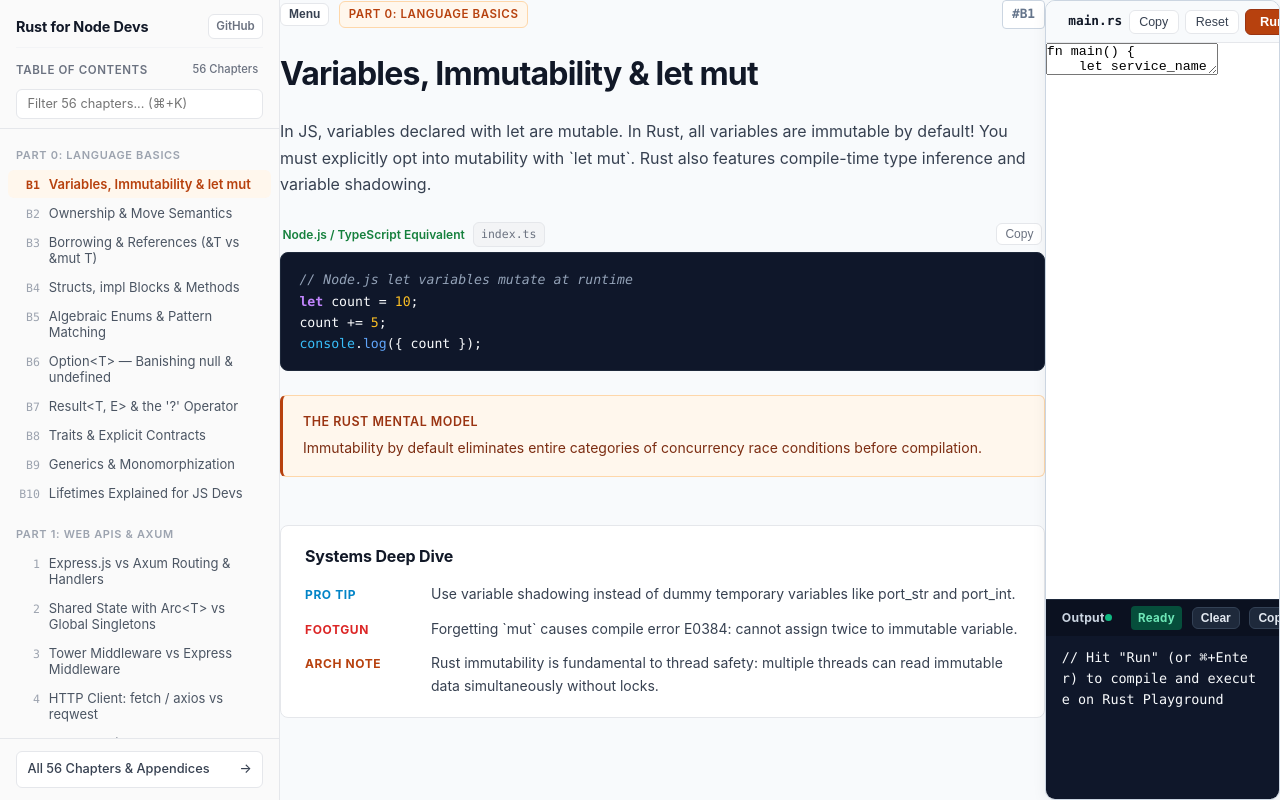
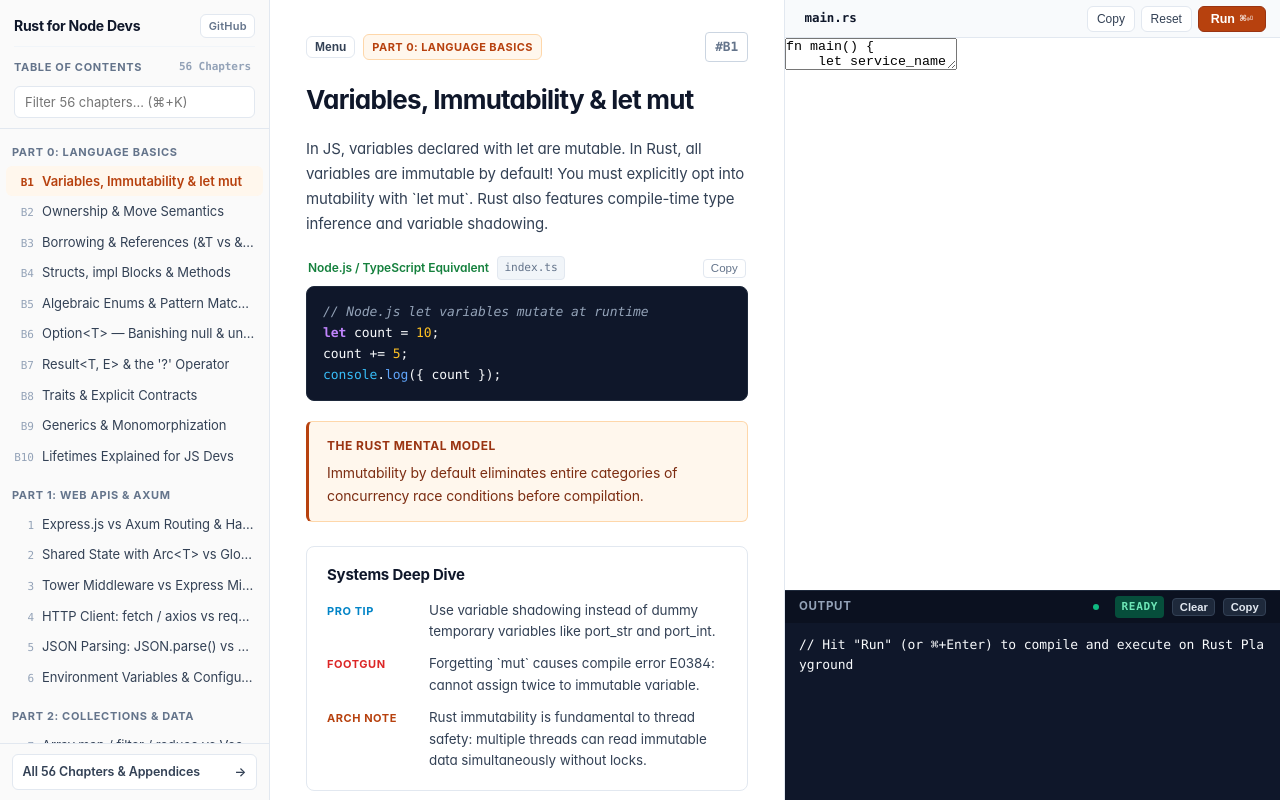
Before and after one commit to nadimtuhin/rust-for-node-devs, an Astro site: page / in a window 1280 px wide. Built offline with nearby package versions, Linux system fonts and the light colour scheme; Astro itself is replaced by a stand-in of ours.

Commit message:
style(typography): refine modular scale, vertical rhythm, and reading column balance

```diff
--- a/src/components/LessonDetail.astro
+++ b/src/components/LessonDetail.astro
@@ -19,17 +19,17 @@ const hasNext = currentIndex !== -1 && currentIndex < keys.length - 1;
 const prevTitle = hasPrev ? chaptersData[keys[currentIndex - 1]].title : '';
 const nextTitle = hasNext ? chaptersData[keys[currentIndex + 1]].title : '';
 ---
-<article class="lesson-detail-panel gitbook-article-intro" id="detailPanel" aria-labelledby="detailTitle">
+<article class="lesson-detail-panel" id="detailPanel" aria-labelledby="detailTitle">
   <div class="detail-badge-row gitbook-breadcrumb">
-    <div style="display: flex; align-items: center; gap: 0.6rem;">
+    <div style="display: flex; align-items: center; gap: 0.5rem;">
       <button id="sidebarExpandBtn" class="sidebar-expand-btn" onclick="toggleSidebar()" aria-label="Toggle Table of Contents sidebar" title="Toggle Table of Contents">Menu</button>
       <span class="part-tag" id="detailPartTag">{chapter.part}</span>
     </div>
     <span class="gitbook-chapter-id" id="detailId">#{chapter.num}</span>
   </div>
 
-  <h1 class="lesson-title gitbook-title" id="detailTitle">{chapter.title}</h1>
-  <p class="lesson-desc gitbook-desc" id="detailDesc">
+  <h1 class="lesson-title" id="detailTitle">{chapter.title}</h1>
+  <p class="lesson-desc" id="detailDesc">
     {chapter.desc}
   </p>
 
@@ -44,7 +44,7 @@ const nextTitle = hasNext ? chaptersData[keys[currentIndex + 1]].title : '';
     <pre class="node-code" id="detailNodeCode" tabindex="0" role="region" aria-label="Node.js code example"><code set:html={highlightedNodeCode}></code></pre>
   </div>
 
-  <div class="rust-why-box gitbook-callout-box" role="region" aria-label="Rust Mental Model Rationale">
+  <div class="rust-why-box" role="region" aria-label="Rust Mental Model Rationale">
     <div class="rust-why-title">The Rust Mental Model</div>
     <p class="rust-why-desc" id="detailRustWhy">
       {chapter.why}
@@ -71,28 +71,28 @@ const nextTitle = hasNext ? chaptersData[keys[currentIndex + 1]].title : '';
 
 <style>
   .chapter-insight-section {
-    margin-top: 1.5rem;
+    margin-top: 0.25rem;
   }
 
   .insight-card {
     background: #ffffff;
     border: 1px solid var(--border);
     border-radius: var(--radius-md);
-    padding: 1.25rem 1.5rem;
+    padding: 1.125rem 1.25rem;
   }
 
   .insight-heading {
-    font-size: 1rem;
+    font-size: 0.9375rem;
     font-weight: 700;
     color: var(--text);
-    margin: 0 0 1rem;
-    letter-spacing: -0.01em;
+    margin: 0 0 0.875rem;
+    letter-spacing: -0.015em;
   }
 
   .insight-definition-list {
     display: grid;
-    grid-template-columns: 110px 1fr;
-    gap: 0.75rem 1rem;
+    grid-template-columns: 88px 1fr;
+    gap: 0.625rem 0.875rem;
     margin: 0;
     align-items: baseline;
   }
@@ -105,7 +105,7 @@ const nextTitle = hasNext ? chaptersData[keys[currentIndex + 1]].title : '';
   }
 
   .insight-term {
-    font-size: 0.75rem;
+    font-size: 0.6875rem;
     font-weight: 700;
     text-transform: uppercase;
     letter-spacing: 0.05em;
@@ -125,8 +125,8 @@ const nextTitle = hasNext ? chaptersData[keys[currentIndex + 1]].title : '';
 
   .insight-desc {
     margin: 0;
-    font-size: 0.875rem;
-    line-height: 1.6;
+    font-size: 0.84rem;
+    line-height: 1.62;
     color: var(--text-body);
   }
 </style>
--- a/src/components/Playground.astro
+++ b/src/components/Playground.astro
@@ -7,7 +7,7 @@ const { chapterKey = 'basic_vars' } = Astro.props;
 import { chaptersData } from '../data/chapters';
 const chapter = chaptersData[chapterKey] || chaptersData['basic_vars'];
 ---
-<div class="playground-column gitbook-sandbox" id="playgroundSection" role="region" aria-label="Interactive Rust Code Playground">
+<div class="playground-column" id="playgroundSection" role="region" aria-label="Interactive Rust Code Playground">
   <div class="editor-toolbar" role="toolbar" aria-label="Code Editor Toolbar">
     <div class="editor-tab-group">
       <div class="editor-tab" id="editorCurrentFile" aria-label={`Active file: main.rs — ${chapter.title}`}>main.rs</div>
--- a/src/styles/global.css
+++ b/src/styles/global.css
@@ -32,14 +32,41 @@
   --panel: #ffffff;
   --sidebar-nav: #fafafa;         /* Ultra-soft off-white sidebar */
   --detail-bg: #ffffff;
-  --border: #e5e7eb;              /* Crisp GitBook border (Gray 200) */
-  --border-subtle: #f3f4f6;       /* Gray 100 */
-  --border-dark: #d1d5db;         /* Gray 300 */
+  --border: #e2e8f0;              /* Crisp GitBook / Slate 200 border */
+  --border-subtle: #f1f5f9;       /* Gray / Slate 100 */
+  --border-dark: #cbd5e1;         /* Slate 300 */
 
   /* TYPOGRAPHY SCALE (CLEAN EDITORIAL READABILITY) */
-  --text: #111827;                /* Slate 900 (16:1 WCAG AAA on white) */
-  --text-body: #374151;           /* Slate 700 (9:1 WCAG AAA on white) */
-  --text-muted: #6b7280;          /* Slate 500 (4.6:1 WCAG AA on white) */
+  --text: #0f172a;                /* Slate 900 (16:1 WCAG AAA on white) */
+  --text-body: #334155;           /* Slate 700 (9:1 WCAG AAA on white) */
+  --text-muted: #64748b;          /* Slate 500 (4.6:1 WCAG AA on white) */
+  --text-tertiary: #94a3b8;       /* Slate 400 */
+
+  /* TYPOGRAPHY SCALE (MODULAR 1.200 - 1.250 SCALE) */
+  --font-size-3xs: 0.625rem;      /* 10px */
+  --font-size-2xs: 0.6875rem;     /* 11px */
+  --font-size-xs: 0.75rem;        /* 12px */
+  --font-size-sm: 0.8125rem;      /* 13px */
+  --font-size-base: 0.875rem;     /* 14px */
+  --font-size-md: 0.9375rem;      /* 15px */
+  --font-size-lg: 1.0625rem;      /* 17px */
+  --font-size-xl: 1.25rem;        /* 20px */
+  --font-size-2xl: 1.625rem;      /* 26px */
+  --font-size-3xl: 2rem;          /* 32px */
+
+  /* LINE HEIGHTS */
+  --leading-tight: 1.22;
+  --leading-snug: 1.35;
+  --leading-normal: 1.5;
+  --leading-relaxed: 1.62;
+  --leading-prose: 1.68;
+
+  /* LETTER SPACING (TRACKING) */
+  --tracking-tighter: -0.03em;
+  --tracking-tight: -0.02em;
+  --tracking-normal: -0.005em;
+  --tracking-wide: 0.04em;
+  --tracking-wider: 0.06em;
 
   /* FOCUS STATES */
   --focus-ring: #b7410e;
@@ -68,8 +95,8 @@
   --shadow-lg: 0 10px 15px -3px rgba(0, 0, 0, 0.05), 0 4px 6px -4px rgba(0, 0, 0, 0.05);
 
   /* FONT FAMILIES */
-  --font-ui: -apple-system, BlinkMacSystemFont, 'Segoe UI', Roboto, Helvetica, Arial, sans-serif;
-  --font-mono: 'JetBrains Mono', ui-monospace, SFMono-Regular, Menlo, Monaco, Consolas, monospace;
+  --font-ui: "Inter", -apple-system, BlinkMacSystemFont, "Segoe UI", Roboto, "Helvetica Neue", sans-serif;
+  --font-mono: "JetBrains Mono", ui-monospace, SFMono-Regular, Menlo, Monaco, Consolas, "Liberation Mono", monospace;
 }
 
 * {
@@ -161,14 +188,18 @@ select:focus-visible,
 body {
   font-family: var(--font-ui);
   background: var(--bg);
-  color: var(--text);
-  line-height: 1.6;
+  color: var(--text-body);
+  font-size: var(--font-size-md);
+  line-height: var(--leading-prose);
+  letter-spacing: var(--tracking-normal);
   height: 100vh;
   display: flex;
   flex-direction: column;
   overflow: hidden;
   -webkit-font-smoothing: antialiased;
   -moz-osx-font-smoothing: grayscale;
+  text-rendering: optimizeLegibility;
+  font-feature-settings: "cv02", "cv03", "cv04", "cv11";
 }
 
 /* ==========================================================================
@@ -176,54 +207,57 @@ body {
    ========================================================================== */
 h1, .view-hero-title, .lesson-title {
   font-family: var(--font-ui);
-  font-size: 1.75rem;
-  font-weight: 800;
-  letter-spacing: -0.025em;
-  line-height: 1.3;
+  font-size: var(--font-size-2xl);
+  font-weight: 750;
+  letter-spacing: var(--tracking-tighter);
+  line-height: var(--leading-tight);
   color: var(--text);
 }
 
 h2, .diagram-title {
   font-family: var(--font-ui);
-  font-size: 1.35rem;
-  font-weight: 700;
-  letter-spacing: -0.02em;
-  line-height: 1.35;
+  font-size: var(--font-size-xl);
+  font-weight: 700;
+  letter-spacing: var(--tracking-tight);
+  line-height: var(--leading-snug);
   color: var(--text);
 }
 
 h3, .deepdive-title, .pitfall-title {
   font-family: var(--font-ui);
-  font-size: 1.125rem;
-  font-weight: 700;
-  letter-spacing: -0.01em;
-  line-height: 1.4;
+  font-size: var(--font-size-lg);
+  font-weight: 650;
+  letter-spacing: -0.015em;
+  line-height: 1.38;
   color: var(--text);
 }
 
 h4 {
   font-family: var(--font-ui);
-  font-size: 1rem;
-  font-weight: 700;
+  font-size: 0.9375rem;
+  font-weight: 650;
+  letter-spacing: -0.01em;
   color: var(--text);
 }
 
 p, .lesson-desc, .view-hero-desc {
   font-family: var(--font-ui);
-  font-size: 0.9375rem;
-  line-height: 1.65;
+  font-size: var(--font-size-md);
+  line-height: var(--leading-prose);
   color: var(--text-body);
+  letter-spacing: -0.008em;
 }
 
 code, kbd, samp, pre {
   font-family: var(--font-mono);
+  font-feature-settings: "liga" 0;
 }
 
 code {
-  font-size: 0.875em;
+  font-size: 0.8125rem;
   background: var(--border-subtle);
   color: var(--go-navy);
-  padding: 0.15rem 0.4rem;
+  padding: 0.125rem 0.375rem;
   border-radius: 4px;
   border: 1px solid var(--border);
 }
@@ -702,9 +736,10 @@ header {
   color: var(--text);
 }
 
-/* COLUMN 1: SIDEBAR (300px) */
+/* COLUMN 1: SIDEBAR (270px) */
 .chapters-sidebar {
-  width: 280px;
+  width: 270px;
+  min-width: 270px;
   background: var(--sidebar-nav);
   border-right: 1px solid var(--border);
   overflow-y: auto;
@@ -715,13 +750,13 @@ header {
 }
 
 .studio-container.sidebar-collapsed .chapters-sidebar {
-  margin-left: -280px;
+  margin-left: -270px;
   opacity: 0;
   pointer-events: none;
 }
 
 .sidebar-header-box {
-  padding: 0.85rem 1rem 0.6rem 1rem;
+  padding: 0.875rem 0.875rem 0.625rem 0.875rem;
   background: var(--sidebar-nav);
   border-bottom: 1px solid var(--border);
   position: sticky;
@@ -732,34 +767,36 @@ header {
   display: flex;
   justify-content: space-between;
   align-items: center;
-  margin-bottom: 0.75rem;
+  margin-bottom: 0.625rem;
   padding-bottom: 0.5rem;
   border-bottom: 1px solid var(--border-subtle);
 }
 .sidebar-brand-row .brand {
-  font-size: 0.9rem;
+  font-size: 0.875rem;
   font-weight: 700;
   color: var(--text);
   text-decoration: none;
-  letter-spacing: -0.01em;
+  letter-spacing: -0.02em;
 }
 .sidebar-brand-row .brand:hover {
   color: var(--rust-primary);
 }
 .sidebar-github-link {
-  font-size: 0.72rem;
+  font-size: 0.6875rem;
   font-weight: 600;
   color: var(--text-muted);
   text-decoration: none;
   border: 1px solid var(--border);
   background: #ffffff;
-  padding: 0.15rem 0.45rem;
+  padding: 0.125rem 0.45rem;
   border-radius: var(--radius-sm);
   transition: all 0.15s ease;
+  letter-spacing: 0.02em;
 }
 .sidebar-github-link:hover {
   background: var(--border-subtle);
   color: var(--text);
+  border-color: var(--border-dark);
 }
 .sidebar-title-row {
   display: flex;
@@ -804,7 +841,7 @@ header {
 }
 .sidebar-appendices-footer {
   margin-top: auto;
-  padding: 0.75rem 1rem;
+  padding: 0.625rem 0.75rem;
   border-top: 1px solid var(--border);
   background: var(--sidebar-nav);
   position: sticky;
@@ -814,11 +851,11 @@ header {
   display: flex;
   justify-content: space-between;
   align-items: center;
-  font-size: 0.8rem;
-  font-weight: 500;
+  font-size: 0.78rem;
+  font-weight: 600;
   color: var(--text-body);
   text-decoration: none;
-  padding: 0.45rem 0.65rem;
+  padding: 0.4rem 0.6rem;
   border-radius: var(--radius-sm);
   background: #ffffff;
   border: 1px solid var(--border);
@@ -830,18 +867,19 @@ header {
   color: var(--rust-primary);
 }
 .sidebar-title {
-  font-size: 0.72rem;
-  font-weight: 600;
+  font-size: 0.6875rem;
+  font-weight: 700;
   text-transform: uppercase;
-  letter-spacing: 0.05em;
+  letter-spacing: var(--tracking-wider);
   color: var(--text-muted);
 }
 .sidebar-badge-count {
   background: transparent;
-  color: var(--text-muted);
-  font-size: 0.7rem;
-  font-weight: 500;
-  padding: 0.1rem 0.3rem;
+  color: var(--text-tertiary);
+  font-size: 0.6875rem;
+  font-weight: 600;
+  font-family: var(--font-mono);
+  padding: 0.05rem 0.25rem;
 }
 
 .sidebar-search-box {
@@ -851,11 +889,12 @@ header {
 }
 .sidebar-search-box input {
   width: 100%;
+  height: 32px;
   background: #ffffff;
   border: 1px solid var(--border);
   border-radius: var(--radius-sm);
-  padding: 0.4rem 2rem 0.4rem 0.65rem;
-  font-size: 0.8rem;
+  padding: 0.35rem 1.85rem 0.35rem 0.625rem;
+  font-size: 0.8125rem;
   color: var(--text);
   outline: none;
   transition: border-color 0.15s, box-shadow 0.15s;
@@ -864,7 +903,7 @@ header {
 .sidebar-search-box input:focus {
   background: #ffffff;
   border-color: var(--rust-primary);
-  box-shadow: 0 0 0 2px rgba(194, 65, 12, 0.12);
+  box-shadow: 0 0 0 2px rgba(183, 65, 14, 0.12);
 }
 .clear-search-btn {
   position: absolute;
@@ -890,36 +929,37 @@ header {
 }
 
 .sidebar-part-label {
-  padding: 1.1rem 1rem 0.3rem 1rem;
+  padding: 0.875rem 0.75rem 0.25rem 0.75rem;
   font-size: 0.6875rem;
-  font-weight: 600;
+  font-weight: 700;
   text-transform: uppercase;
-  letter-spacing: 0.06em;
-  color: #9ca3af;
+  letter-spacing: var(--tracking-wider);
+  color: var(--text-muted);
   background: transparent;
 }
 
 .chapter-nav-item {
-  width: calc(100% - 1rem);
-  margin: 0.0625rem 0.5rem;
+  width: calc(100% - 0.75rem);
+  margin: 1px 0.375rem;
   border: none;
   background: transparent;
   text-align: left;
   font-family: inherit;
-  padding: 0.375rem 0.65rem;
-  border-radius: 6px;
+  padding: 0.35rem 0.5rem;
+  border-radius: var(--radius-sm);
   display: flex;
   align-items: baseline;
-  gap: 0.55rem;
+  gap: 0.5rem;
   cursor: pointer;
   font-size: 0.8125rem;
-  color: #4b5563;
+  color: var(--text-body);
   transition: background 0.12s ease, color 0.12s ease;
   user-select: none;
+  line-height: 1.4;
 }
 .chapter-nav-item:hover {
-  background: #f3f4f6;
-  color: #111827;
+  background: #f1f5f9;
+  color: var(--text);
 }
 .chapter-nav-item.active {
   background: #fff7ed;
@@ -933,9 +973,9 @@ header {
 
 .chapter-num {
   font-family: var(--font-mono);
-  font-size: 0.72rem;
-  color: #9ca3af;
-  min-width: 1.35rem;
+  font-size: 0.6875rem;
+  color: var(--text-tertiary);
+  min-width: 1.25rem;
   text-align: right;
   flex-shrink: 0;
 }
@@ -944,42 +984,56 @@ header {
   font-weight: 600;
 }
 
-/* COLUMN 2: LESSON DETAIL PANEL (GitBook Reading Experience) */
-.lesson-detail-panel {
-  flex: 1 1 540px;
-  min-width: 440px;
-  max-width: 720px;
-  background: #ffffff;
-  border-right: 1px solid var(--border);
-  padding: 2.25rem 2.5rem;
+.chapter-nav-title {
+  white-space: nowrap;
+  overflow: hidden;
+  text-overflow: ellipsis;
+  letter-spacing: -0.005em;
+}
+
+/* COLUMN 2: LESSON DETAIL READING COLUMN */
+.lesson-column {
+  flex: 1 1 520px;
+  min-width: 380px;
+  max-width: 660px;
+  height: 100%;
   overflow-y: auto;
   -webkit-overflow-scrolling: touch;
-  flex-shrink: 0;
+  background: var(--bg);
+  border-right: 1px solid var(--border);
   display: flex;
   flex-direction: column;
-  gap: 1.5rem;
-  transition: width 0.25s ease, max-width 0.25s ease;
-}
-
-.studio-container.sidebar-collapsed .lesson-detail-panel {
-  max-width: 840px;
+  transition: max-width 0.25s ease;
+}
+
+.studio-container.sidebar-collapsed .lesson-column {
+  max-width: 800px;
+}
+
+.lesson-detail-panel {
+  width: 100%;
+  padding: 2rem 2.25rem 3.5rem 2.25rem;
+  display: flex;
+  flex-direction: column;
+  gap: 1.25rem;
+  box-sizing: border-box;
 }
 
 .detail-badge-row {
   display: flex;
   align-items: center;
   justify-content: space-between;
-  margin-bottom: 0.1rem;
+  margin-bottom: 0.125rem;
 }
 .part-tag {
-  font-size: 0.72rem;
-  font-weight: 600;
+  font-size: 0.6875rem;
+  font-weight: 700;
   text-transform: uppercase;
-  letter-spacing: 0.05em;
+  letter-spacing: var(--tracking-wide);
   color: var(--rust-primary);
   background: var(--rust-light);
   border: 1px solid var(--rust-border);
-  padding: 0.2rem 0.55rem;
+  padding: 0.15rem 0.5rem;
   border-radius: var(--radius-sm);
 }
 
@@ -990,14 +1044,14 @@ header {
 .node-box-wrap {
   display: flex;
   flex-direction: column;
-  gap: 0.35rem;
+  gap: 0.375rem;
 }
 
 .node-header-row {
   display: flex;
   justify-content: space-between;
   align-items: center;
-  padding: 0 0.15rem;
+  padding: 0 0.125rem;
 }
 .node-lang-pill {
   font-size: 0.75rem;
@@ -1006,15 +1060,16 @@ header {
   display: inline-flex;
   align-items: center;
   gap: 0.3rem;
+  letter-spacing: -0.005em;
 }
 .node-file-tag {
-  font-size: 0.72rem;
+  font-size: 0.7rem;
   font-weight: 500;
   color: var(--text-muted);
   font-family: var(--font-mono);
   background: var(--border-subtle);
-  padding: 0.15rem 0.45rem;
-  border-radius: var(--radius-sm);
+  padding: 0.1rem 0.4rem;
+  border-radius: 4px;
   border: 1px solid var(--border);
 }
 
@@ -1023,13 +1078,13 @@ header {
   border: 1px solid var(--border);
   color: var(--text-muted);
   cursor: pointer;
-  font-size: 0.75rem;
+  font-size: 0.72rem;
   font-weight: 500;
   display: inline-flex;
   align-items: center;
   gap: 0.25rem;
-  padding: 0.2rem 0.5rem;
-  border-radius: var(--radius-sm);
+  padding: 0.15rem 0.45rem;
+  border-radius: 4px;
   transition: all 0.15s;
 }
 .copy-snippet-btn:hover {
@@ -1044,13 +1099,13 @@ header {
 
 .node-code {
   font-family: var(--font-mono);
-  font-size: 0.825rem;
+  font-size: 0.8125rem;
   background: #0f172a;
   color: #f8fafc;
-  padding: 1rem 1.15rem;
+  padding: 0.875rem 1rem;
   border-radius: 8px;
   overflow-x: auto;
-  line-height: 1.6;
+  line-height: 1.62;
   white-space: pre;
   word-break: normal;
   border: 1px solid #1e293b;
@@ -1094,20 +1149,20 @@ header {
   border: 1px solid var(--rust-border);
   border-left: 3px solid var(--rust-primary);
   border-radius: 6px;
-  padding: 1rem 1.25rem;
+  padding: 0.875rem 1.125rem;
 }
 .rust-why-title {
-  font-size: 0.78rem;
-  font-weight: 600;
+  font-size: 0.75rem;
+  font-weight: 700;
   text-transform: uppercase;
-  letter-spacing: 0.04em;
+  letter-spacing: var(--tracking-wide);
   color: #9a3412;
   margin-bottom: 0.35rem;
 }
 .rust-why-desc {
   font-size: 0.875rem;
   color: #7c2d12;
-  line-height: 1.6;
+  line-height: 1.65;
 }
 
 .lesson-nav-footer {
@@ -1160,7 +1215,8 @@ header {
 }
 
 .editor-toolbar {
-  padding: 0.45rem 1rem;
+  height: 38px;
+  padding: 0 0.875rem;
   background: #f8fafc;
   border-bottom: 1px solid var(--border);
   display: flex;
@@ -1176,29 +1232,31 @@ header {
 
 .editor-tab {
   background: transparent;
-  padding: 0.2rem 0.4rem;
-  font-size: 0.8rem;
+  padding: 0.15rem 0.35rem;
+  font-size: 0.78rem;
   font-weight: 600;
   color: var(--text);
   font-family: var(--font-mono);
+  letter-spacing: -0.005em;
 }
 .editor-actions {
   display: flex;
   align-items: center;
-  gap: 0.4rem;
+  gap: 0.375rem;
 }
 .tool-btn {
+  height: 26px;
   background: #ffffff;
   border: 1px solid var(--border);
   color: var(--text-body);
-  padding: 0.25rem 0.6rem;
+  padding: 0 0.55rem;
   border-radius: var(--radius-sm);
-  font-size: 0.78rem;
+  font-size: 0.75rem;
   font-weight: 500;
   cursor: pointer;
   display: inline-flex;
   align-items: center;
-  gap: 0.3rem;
+  gap: 0.25rem;
   transition: all 0.15s;
 }
 .tool-btn:hover {
@@ -1212,17 +1270,18 @@ header {
 }
 
 .btn-run {
+  height: 26px;
   background: var(--rust-primary);
   color: #ffffff;
   border: 1px solid var(--rust-hover);
-  padding: 0.28rem 0.85rem;
+  padding: 0 0.75rem;
   border-radius: var(--radius-sm);
   font-weight: 600;
-  font-size: 0.8rem;
+  font-size: 0.78rem;
   cursor: pointer;
   display: inline-flex;
   align-items: center;
-  gap: 0.35rem;
+  gap: 0.3rem;
   transition: all 0.15s;
 }
 .btn-run:hover {
@@ -1236,7 +1295,7 @@ header {
   outline-offset: 2px;
 }
 .btn-shortcut {
-  font-size: 0.7rem;
+  font-size: 0.6875rem;
   opacity: 0.85;
   font-family: var(--font-mono);
 }
@@ -1250,8 +1309,9 @@ header {
 .CodeMirror {
   height: 100%;
   font-family: var(--font-mono);
-  font-size: 0.88rem;
-  line-height: 1.55;
+  font-size: 0.84rem;
+  line-height: 1.62;
+  letter-spacing: -0.005em;
 }
 .CodeMirror-gutters {
   background: #f8fafc;
@@ -1262,7 +1322,7 @@ header {
    CONSOLE PANEL (DEVELOPER TERMINAL AESTHETICS)
    ========================================================================== */
 .console-panel {
-  height: 200px;
+  height: 210px;
   background: var(--console-bg);
   border-top: 1px solid #1e293b;
   display: flex;
@@ -1270,21 +1330,25 @@ header {
   flex-shrink: 0;
 }
 .console-header {
-  padding: 0.4rem 1rem;
+  height: 32px;
+  padding: 0 0.875rem;
   background: var(--console-header-bg);
   display: flex;
   justify-content: space-between;
   align-items: center;
-  color: #cbd5e1;
-  font-size: 0.76rem;
-  font-weight: 700;
-  letter-spacing: 0.3px;
+  color: #94a3b8;
+  font-size: 0.72rem;
+  font-weight: 700;
+  text-transform: uppercase;
+  letter-spacing: var(--tracking-wider);
 }
 .console-header .copy-snippet-btn {
   background: #1e293b;
   border: 1px solid #334155;
   color: #e2e8f0;
   font-weight: 600;
+  padding: 0.1rem 0.4rem;
+  font-size: 0.7rem;
 }
 .console-header .copy-snippet-btn:hover {
   background: #334155;
@@ -1299,11 +1363,11 @@ header {
 .console-status-group {
   display: flex;
   align-items: center;
-  gap: 0.6rem;
+  gap: 0.5rem;
 }
 .status-dot {
-  width: 7px;
-  height: 7px;
+  width: 6px;
+  height: 6px;
   border-radius: 50%;
   background: #10b981;
 }
@@ -1315,19 +1379,14 @@ header {
   background: #ef4444;
 }
 
-@keyframes pulse {
-  0% { opacity: 0.4; }
-  50% { opacity: 1; }
-  100% { opacity: 0.4; }
-}
-
 .status-pill {
-  font-size: 0.72rem;
-  font-weight: 700;
-  padding: 0.15rem 0.45rem;
+  font-size: 0.6875rem;
+  font-weight: 600;
+  padding: 0.1rem 0.4rem;
   border-radius: 4px;
   background: #334155;
   color: #cbd5e1;
+  font-family: var(--font-mono);
 }
 .status-pill.ready {
   background: #064e3b;
@@ -1344,9 +1403,9 @@ header {
 
 .console-body {
   flex: 1;
-  padding: 0.75rem 1rem;
+  padding: 0.75rem 0.875rem;
   font-family: var(--font-mono);
-  font-size: 0.84rem;
+  font-size: 0.8125rem;
   color: var(--console-text);
   overflow-y: auto;
   white-space: pre-wrap;
@@ -2009,8 +2068,19 @@ main#main-content:not(.playground-column) {
     gap: 1.5rem;
   }
 
+  .lesson-column {
+    width: 100%;
+    max-width: 100%;
+    min-width: 0;
+    height: auto;
+    border-right: none;
+    border-bottom: 1px solid var(--border);
+    overflow-y: visible;
+  }
+
   .lesson-detail-panel {
     width: 100%;
+    padding: 1.5rem 1.25rem 2.5rem 1.25rem;
     border-right: none;
     border-bottom: none;
     max-height: none;
@@ -2018,11 +2088,14 @@ main#main-content:not(.playground-column) {
 
   .playground-column {
     width: 100%;
-    min-height: auto;
+    min-width: 0;
+    min-height: 480px;
+    height: auto;
   }
 
   /* Make playground editor adapt naturally on phones without dual scrollbars */
-  .gitbook-sandbox .CodeMirror {
+  .gitbook-sandbox .CodeMirror,
+  .CodeMirror {
     height: auto;
     min-height: 260px;
     max-height: 440px;
```
